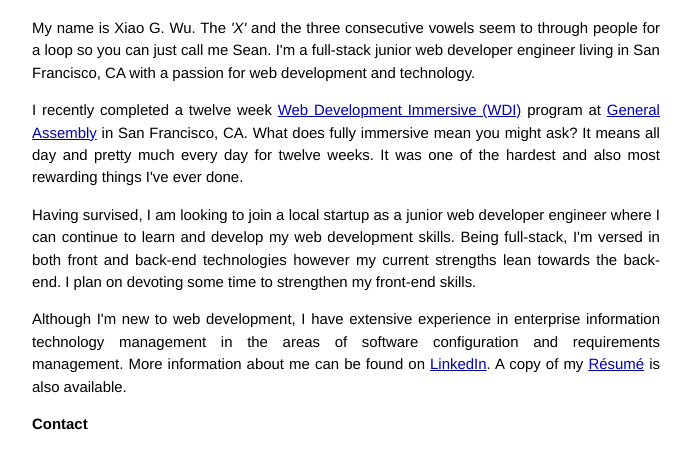
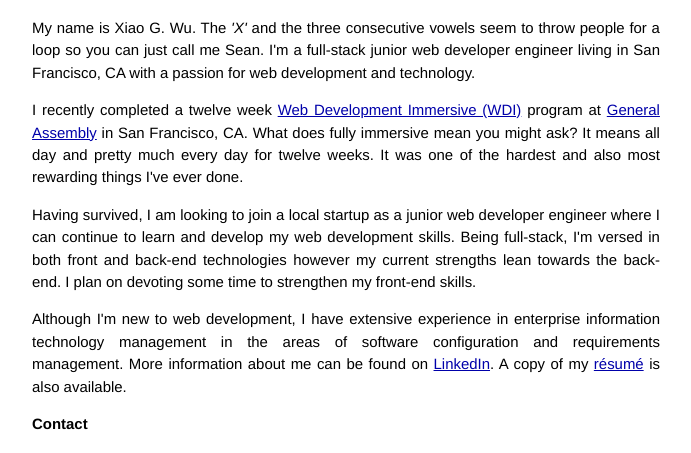
Before and after one commit to xiaogwu/xiaogwu.github.io, a Jekyll site: the page built from about/index.html, in a window 1280 px wide, cut to the strip 339-792 px from the top of the page. Shown: the whole strip, without its empty margins (294-985 px from the left). Built offline with Jekyll 4.4.1, drawn with Linux system fonts in a browser that asks for light colours; Markdown is read by kramdown in place of the engine named in the settings.

Commit message:
Fix spelling errors

```diff
--- a/about/index.html
+++ b/about/index.html
@@ -8,10 +8,10 @@
     <div id="avatar">
     <p><img src="https://en.gravatar.com/userimage/414435/ab93ba383bab4eb79ac1bd30b0f5f05b.jpg?size=200" alt="avatar"></p>
     </div>
-    <p>My name is Xiao G. Wu.  The <em>'X'</em> and the three consecutive vowels seem to through people for a loop so you can just call me Sean.  I'm a full-stack junior web developer engineer living in San Francisco, CA with a passion for web development and technology.</p>
+    <p>My name is Xiao G. Wu.  The <em>'X'</em> and the three consecutive vowels seem to throw people for a loop so you can just call me Sean.  I'm a full-stack junior web developer engineer living in San Francisco, CA with a passion for web development and technology.</p>
     <p>I recently completed a twelve week <a href="https://generalassemb.ly/education/web-development-immersive/">Web Development Immersive (WDI)</a> program at <a href="https://generalassemb.ly">General Assembly</a> in San Francisco, CA.  What does fully immersive mean you might ask?  It means all day and pretty much every day for twelve weeks.  It was one of the hardest and also most rewarding things I've ever done.</p>
-    <p>Having survised, I am looking to join a local startup as a junior web developer engineer where I can continue to learn and develop my web development skills.  Being full-stack, I'm versed in both front and back-end technologies however my current strengths lean towards the back-end.  I plan on devoting some time to strengthen my front-end skills.</p>
-    <p>Although I'm new to web development, I have extensive experience in enterprise information technology management in the areas of software configuration and requirements management.  More information about me can be found on <a href="http://www.linkedin.com/in/xiaogwu">LinkedIn</a>.  A copy of my <a href="/about/resume/">Résumé</a> is also available.</p>
+    <p>Having survived, I am looking to join a local startup as a junior web developer engineer where I can continue to learn and develop my web development skills.  Being full-stack, I'm versed in both front and back-end technologies however my current strengths lean towards the back-end.  I plan on devoting some time to strengthen my front-end skills.</p>
+    <p>Although I'm new to web development, I have extensive experience in enterprise information technology management in the areas of software configuration and requirements management.  More information about me can be found on <a href="http://www.linkedin.com/in/xiaogwu">LinkedIn</a>.  A copy of my <a href="/about/resume/">résumé</a> is also available.</p>
 
   <h1>Contact</h1>
     <div class="contact">
```
